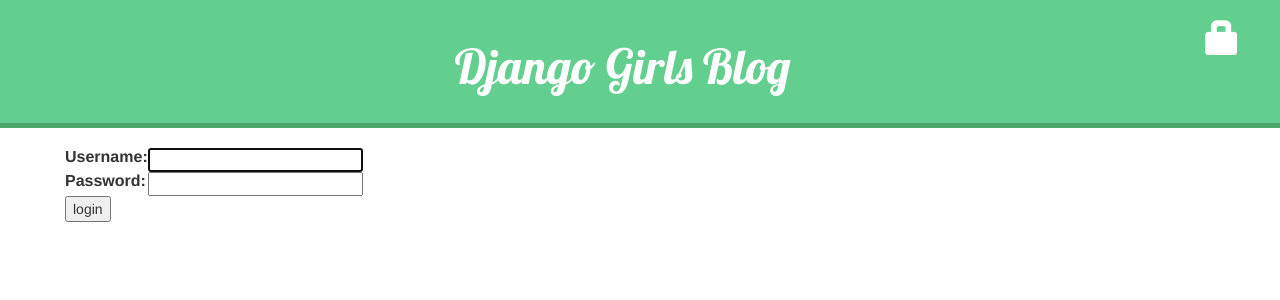
After one commit to AngieVMR29/my-first-blog, a Django app: page /accounts/login/ in a window 1280 px wide. The commit adds this page. Shown: the top 300 px of the page. Run offline with Django 5.2, Linux system fonts and the light colour scheme; some libraries are stand-ins or nearby versions.

Commit message:
Se añade CRUD blogs.

```diff
--- a/blog/static/css/blog.css
+++ b/blog/static/css/blog.css
@@ -1,3 +1,9 @@
+.body {
+    margin: 0;
+    padding: 0;
+}
+
+
 .page-header {
     background-color: #63cf8e;
     margin-top: 0;
@@ -13,7 +19,7 @@
 }
 
 .content {
-    margin-left: 40px;
+    margin-left: 50px;
 }
 
 h1, h2, h3, h4 {
@@ -49,3 +55,9 @@
 .post h2 a, .post h2 a:visited {
     color: #000000;
 }
+
+.actions {
+    display: flex;
+    justify-content: flex-end;
+    gap: 10px;
+}
--- a/blog/templates/blog/base.html
+++ b/blog/templates/blog/base.html
@@ -23,6 +23,17 @@
       <a href="{% url 'post_new' %}" class="top-menu"
         ><span class="glyphicon glyphicon-plus"></span
       ></a>
+      <a href="{% url 'post_draft_list' %}" class="top-menu"
+        ><span class="glyphicon glyphicon-edit"></span
+      ></a>
+      <p class="top-menu">
+        Hello {{ user.username }}
+        <small>(<a href="{% url 'logout' %}">Log out</a>)</small>
+      </p>
+      {% else %}
+      <a href="{% url 'login' %}" class="top-menu"
+        ><span class="glyphicon glyphicon-lock"></span
+      ></a>
       {% endif %}
       <h1><a href="/">Django Girls Blog</a></h1>
     </div>
--- /dev/null
+++ b/blog/templates/registration/login.html
@@ -0,0 +1,24 @@
+{% extends "blog/base.html" %}
+
+{% block content %}
+    {% if form.errors %}
+        <p>Your username and password didn't match. Please try again.</p>
+    {% endif %}
+
+    <form method="post" action="{% url 'login' %}">
+    {% csrf_token %}
+        <table>
+        <tr>
+            <td>{{ form.username.label_tag }}</td>
+            <td>{{ form.username }}</td>
+        </tr>
+        <tr>
+            <td>{{ form.password.label_tag }}</td>
+            <td>{{ form.password }}</td>
+        </tr>
+        </table>
+
+        <input type="submit" value="login" />
+        <input type="hidden" name="next" value="{{ next }}" />
+    </form>
+{% endblock %}
--- a/blog/urls.py
+++ b/blog/urls.py
@@ -6,4 +6,7 @@
     path('post/<int:pk>/', views.post_detail, name='post_detail'),
     path('post/new', views.post_new, name='post_new'),
     path('post/<int:pk>/edit', views.post_edit, name='post_edit'),
+    path('drafts/', views.post_draft_list, name='post_draft_list'),
+    path('post/<int:pk>/publish/', views.post_publish, name='post_publish'),
+    path('post/<int:pk>/remove/', views.post_remove, name='post_remove'),
 ]
--- a/misito/settings.py
+++ b/misito/settings.py
@@ -105,6 +105,8 @@
 # Internationalization
 # https://docs.djangoproject.com/en/5.1/topics/i18n/
 
+LOGIN_REDIRECT_URL = '/'
+
 LANGUAGE_CODE = 'en-us'
 
 TIME_ZONE = 'UTC'
--- a/misito/urls.py
+++ b/misito/urls.py
@@ -1,7 +1,11 @@
+from django.urls import include, path
 from django.contrib import admin
-from django.urls import path, include
+
+from django.contrib.auth import views
 
 urlpatterns = [
     path('admin/', admin.site.urls),
+    path('accounts/login/', views.LoginView.as_view(), name='login'),
+    path('accounts/logout/', views.LogoutView.as_view(next_page='/'), name='logout'),
     path('', include('blog.urls')),
 ]
```
Also changed, not shown: blog/templates/blog/post_detail.html (+28 -4 lines), blog/templates/blog/post_draft_list.html (added, +11 -0 lines), blog/views.py (+17 -2 lines).
